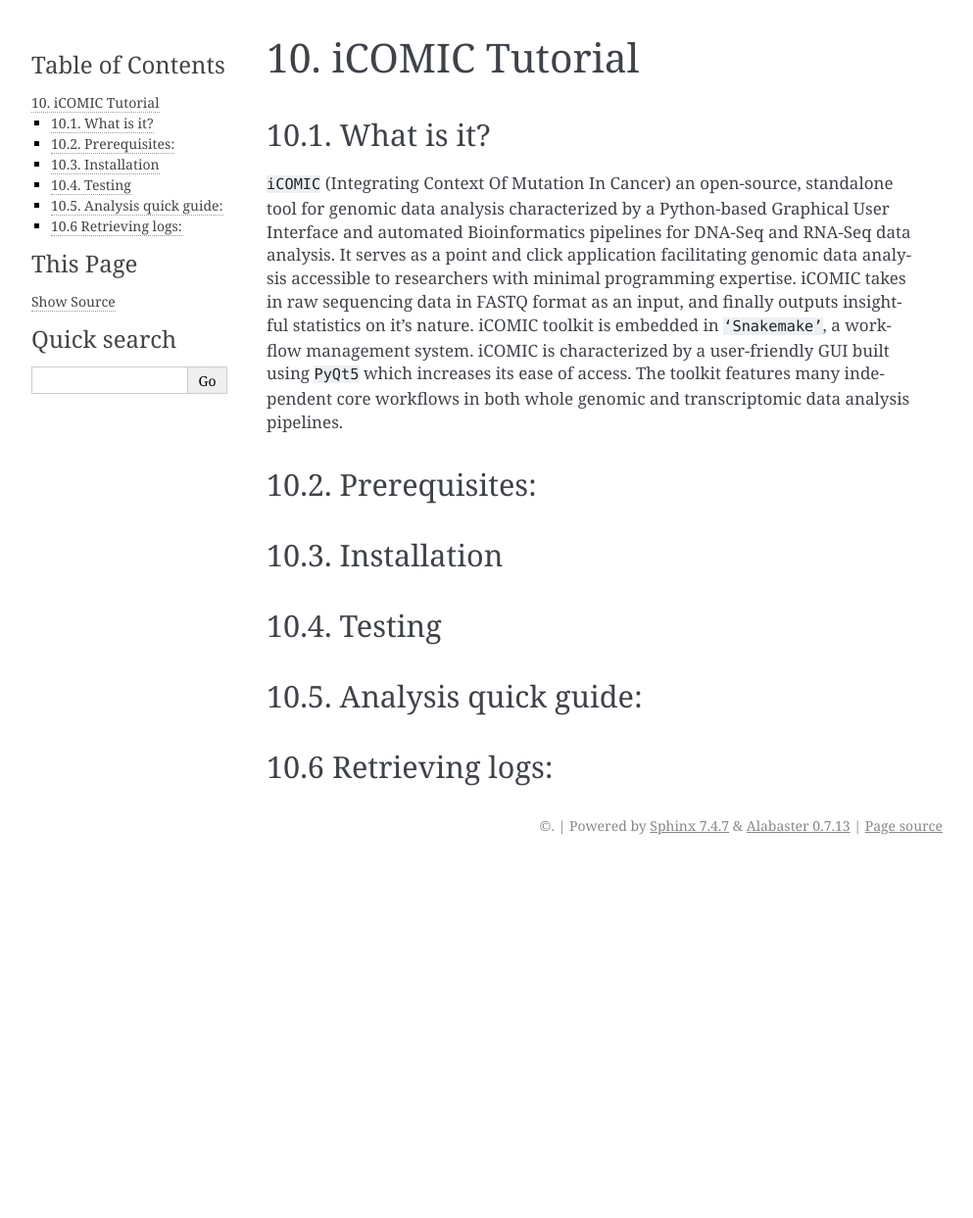
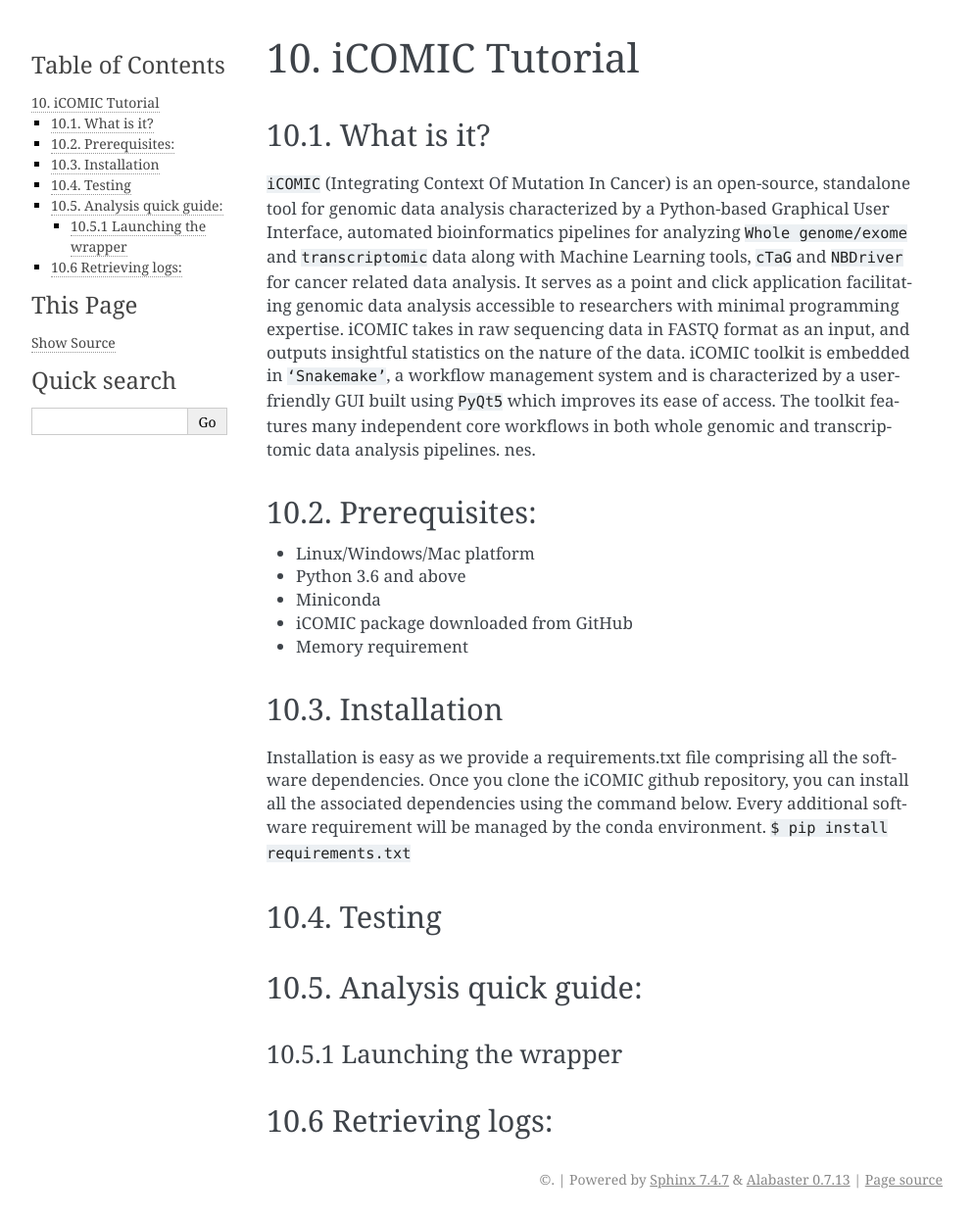
Before and after one commit to anjanaanilkumar1289/iCOMIC_doc, a Sphinx documentation site: the page built from docs/case.md, in a window 1280 px wide. Shown: the whole page at 98% size, without its empty margins (148-1141 px from the left). Built offline with Sphinx 7.4.7, drawn with Linux system fonts in a browser that asks for light colours; before the commit the page ends 900 px from its top, so only the background shows below that.

Commit message:
Update case.md

```diff
--- a/docs/case.md
+++ b/docs/case.md
@@ -1,15 +1,23 @@
 ## 10. iCOMIC Tutorial
 
 #### 10.1. What is it?
-`iCOMIC` (Integrating Context Of Mutation In Cancer) an open-source, standalone tool for genomic data analysis characterized by a Python-based Graphical User Interface and automated Bioinformatics pipelines for DNA-Seq and RNA-Seq data analysis. It serves as a point and click application facilitating genomic data analysis accessible to researchers with minimal programming expertise. iCOMIC takes in raw sequencing data in FASTQ format as an input, and finally outputs insightful statistics on it’s nature. iCOMIC toolkit is embedded in `‘Snakemake’`, a workflow management system. iCOMIC is characterized by a user-friendly GUI built using `PyQt5` which increases its ease of access. The toolkit features many independent core workflows in both whole genomic and transcriptomic data analysis pipelines.
+`iCOMIC` (Integrating Context Of Mutation In Cancer) is an open-source, standalone tool for genomic data analysis characterized by a Python-based Graphical User Interface, automated bioinformatics pipelines for analyzing `Whole genome/exome`  and `transcriptomic` data along with Machine Learning tools, `cTaG` and `NBDriver` for cancer related data analysis. It serves as a point and click application facilitating genomic data analysis accessible to researchers with minimal programming expertise. iCOMIC takes in raw sequencing data in FASTQ format as an input, and outputs insightful statistics on the nature of the data. iCOMIC toolkit is embedded in `‘Snakemake’`, a workflow management system and is characterized by a user-friendly GUI built using `PyQt5` which improves its ease of access. The toolkit features many independent core workflows in both whole genomic and transcriptomic data analysis pipelines. nes.
 
 #### 10.2. Prerequisites:
-
+- Linux/Windows/Mac platform
+- Python 3.6 and above
+- Miniconda
+- iCOMIC package downloaded from GitHub
+- Memory requirement
 
 #### 10.3. Installation
+
+Installation is easy as we provide a requirements.txt file comprising all the software dependencies. Once you clone the iCOMIC github repository, you can install all the associated dependencies using the command below. Every additional software requirement will be managed by the conda environment.
+`$ pip install requirements.txt`
 
 #### 10.4. Testing
 
 #### 10.5. Analysis quick guide:
+##### 10.5.1 Launching the wrapper
 
 #### 10.6 Retrieving logs:
```
